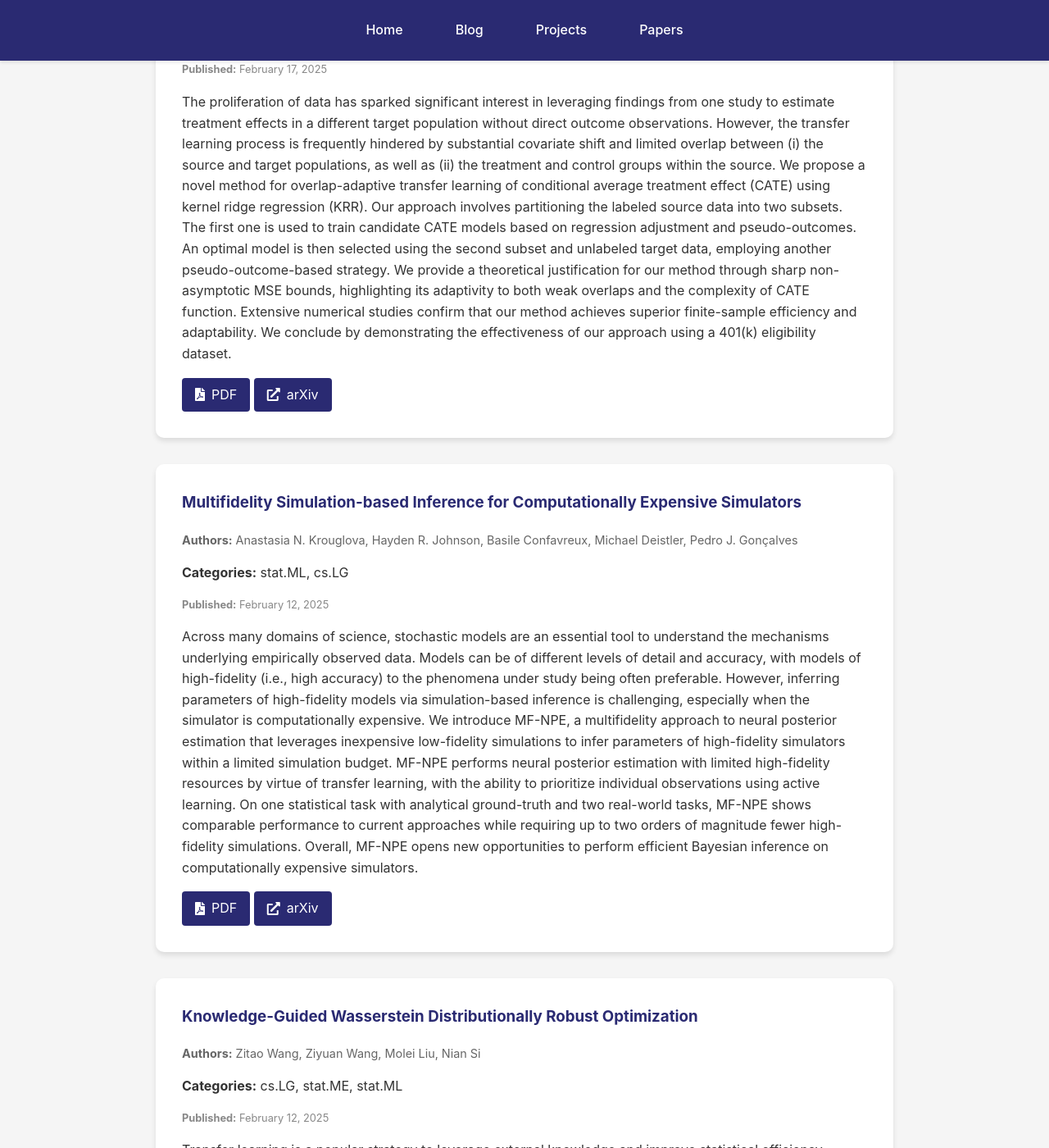
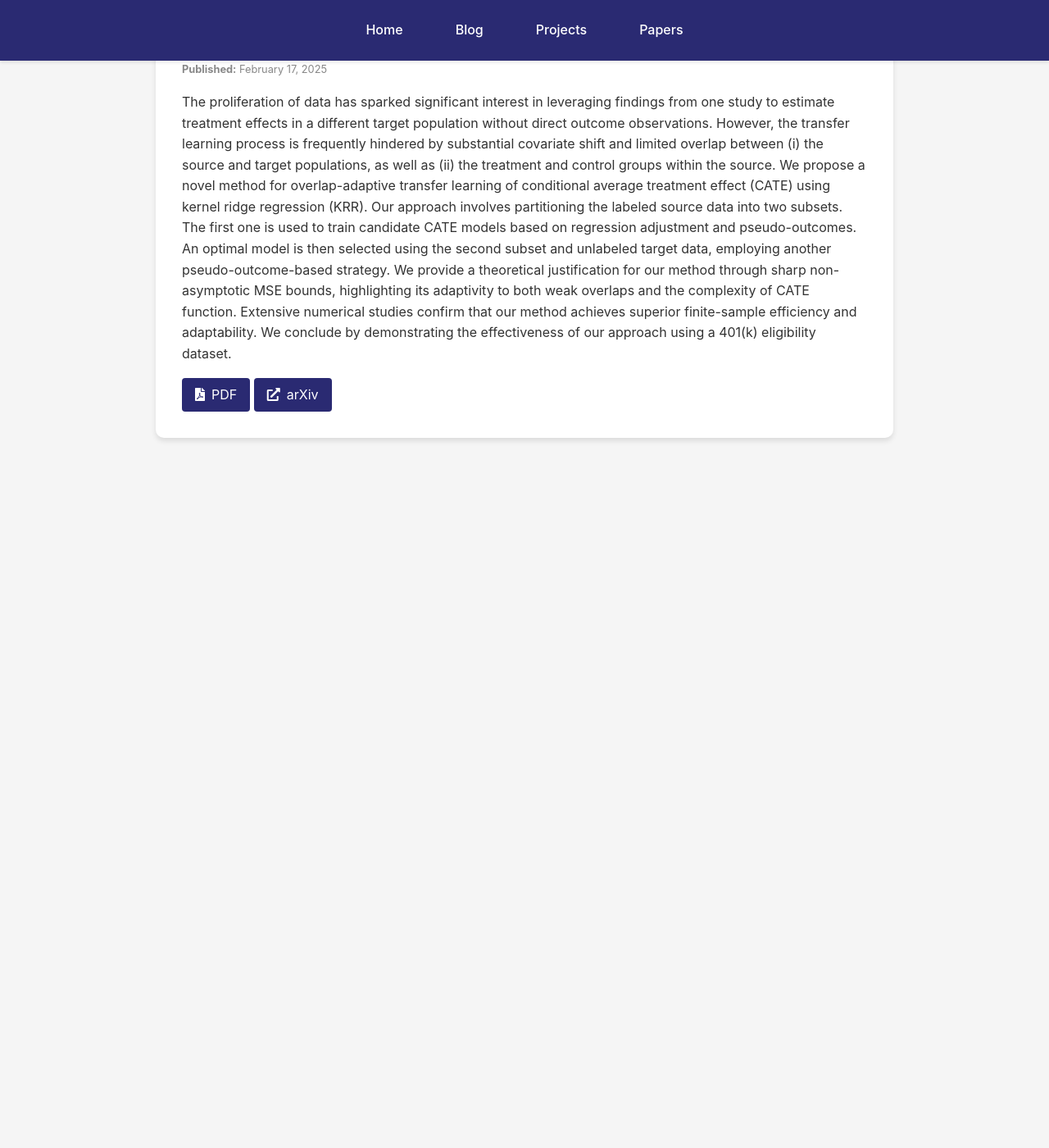
Before and after one commit to kyZhan2002/mypage, a Jekyll site: the page built from papers/index.html, in a window 1280 px wide and 1400 px high, scrolled down 4201 px. Shown: the whole window at 82% size. Built offline with Jekyll 4.4.1, drawn with Linux system fonts in a browser that asks for light colours; after the commit the page ends 4831 px from its top, so only the background shows below that; some of the changed text lies outside the part shown.

Commit message:
Update arXiv papers

```diff
--- a/_data/arxiv_cache.json
+++ b/_data/arxiv_cache.json
@@ -1,5 +1,5 @@
 {
-  "timestamp": 1740618938,
+  "timestamp": 1740705356,
   "papers": [
     {
       "title": "Conformal Prediction Under Generalized Covariate Shift with Posterior\n  Drift",
@@ -129,42 +129,6 @@
       ],
       "pdf_link": "http://arxiv.org/pdf/2502.11331v1",
       "arxiv_url": "http://arxiv.org/abs/2502.11331v1"
-    },
-    {
-      "title": "Multifidelity Simulation-based Inference for Computationally Expensive\n  Simulators",
-      "authors": [
-        "Anastasia N. Krouglova",
-        "Hayden R. Johnson",
-        "Basile Confavreux",
-        "Michael Deistler",
-        "Pedro J. Gon\u00e7alves"
-      ],
-      "abstract": "Across many domains of science, stochastic models are an essential tool to\nunderstand the mechanisms underlying empirically observed data. Models can be\nof different levels of detail and accuracy, with models of high-fidelity (i.e.,\nhigh accuracy) to the phenomena under study being often preferable. However,\ninferring parameters of high-fidelity models via simulation-based inference is\nchallenging, especially when the simulator is computationally expensive. We\nintroduce MF-NPE, a multifidelity approach to neural posterior estimation that\nleverages inexpensive low-fidelity simulations to infer parameters of\nhigh-fidelity simulators within a limited simulation budget. MF-NPE performs\nneural posterior estimation with limited high-fidelity resources by virtue of\ntransfer learning, with the ability to prioritize individual observations using\nactive learning. On one statistical task with analytical ground-truth and two\nreal-world tasks, MF-NPE shows comparable performance to current approaches\nwhile requiring up to two orders of magnitude fewer high-fidelity simulations.\nOverall, MF-NPE opens new opportunities to perform efficient Bayesian inference\non computationally expensive simulators.",
-      "published": "February 12, 2025",
-      "categories": [
-        "stat.ML",
-        "cs.LG"
-      ],
-      "pdf_link": "http://arxiv.org/pdf/2502.08416v2",
-      "arxiv_url": "http://arxiv.org/abs/2502.08416v2"
-    },
-    {
-      "title": "Knowledge-Guided Wasserstein Distributionally Robust Optimization",
-      "authors": [
-        "Zitao Wang",
-        "Ziyuan Wang",
-        "Molei Liu",
-        "Nian Si"
-      ],
-      "abstract": "Transfer learning is a popular strategy to leverage external knowledge and\nimprove statistical efficiency, particularly with a limited target sample. We\npropose a novel knowledge-guided Wasserstein Distributionally Robust\nOptimization (KG-WDRO) framework that adaptively incorporates multiple sources\nof external knowledge to overcome the conservativeness of vanilla WDRO, which\noften results in overly pessimistic shrinkage toward zero. Our method\nconstructs smaller Wasserstein ambiguity sets by controlling the transportation\nalong directions informed by the source knowledge. This strategy can alleviate\nperturbations on the predictive projection of the covariates and protect\nagainst information loss. Theoretically, we establish the equivalence between\nour WDRO formulation and the knowledge-guided shrinkage estimation based on\ncollinear similarity, ensuring tractability and geometrizing the feasible set.\nThis also reveals a novel and general interpretation for recent shrinkage-based\ntransfer learning approaches from the perspective of distributional robustness.\nIn addition, our framework can adjust for scaling differences in the regression\nmodels between the source and target and accommodates general types of\nregularization such as lasso and ridge. Extensive simulations demonstrate the\nsuperior performance and adaptivity of KG-WDRO in enhancing small-sample\ntransfer learning.",
-      "published": "February 12, 2025",
-      "categories": [
-        "cs.LG",
-        "stat.ME",
-        "stat.ML"
-      ],
-      "pdf_link": "http://arxiv.org/pdf/2502.08146v1",
-      "arxiv_url": "http://arxiv.org/abs/2502.08146v1"
     }
   ]
 }
```
